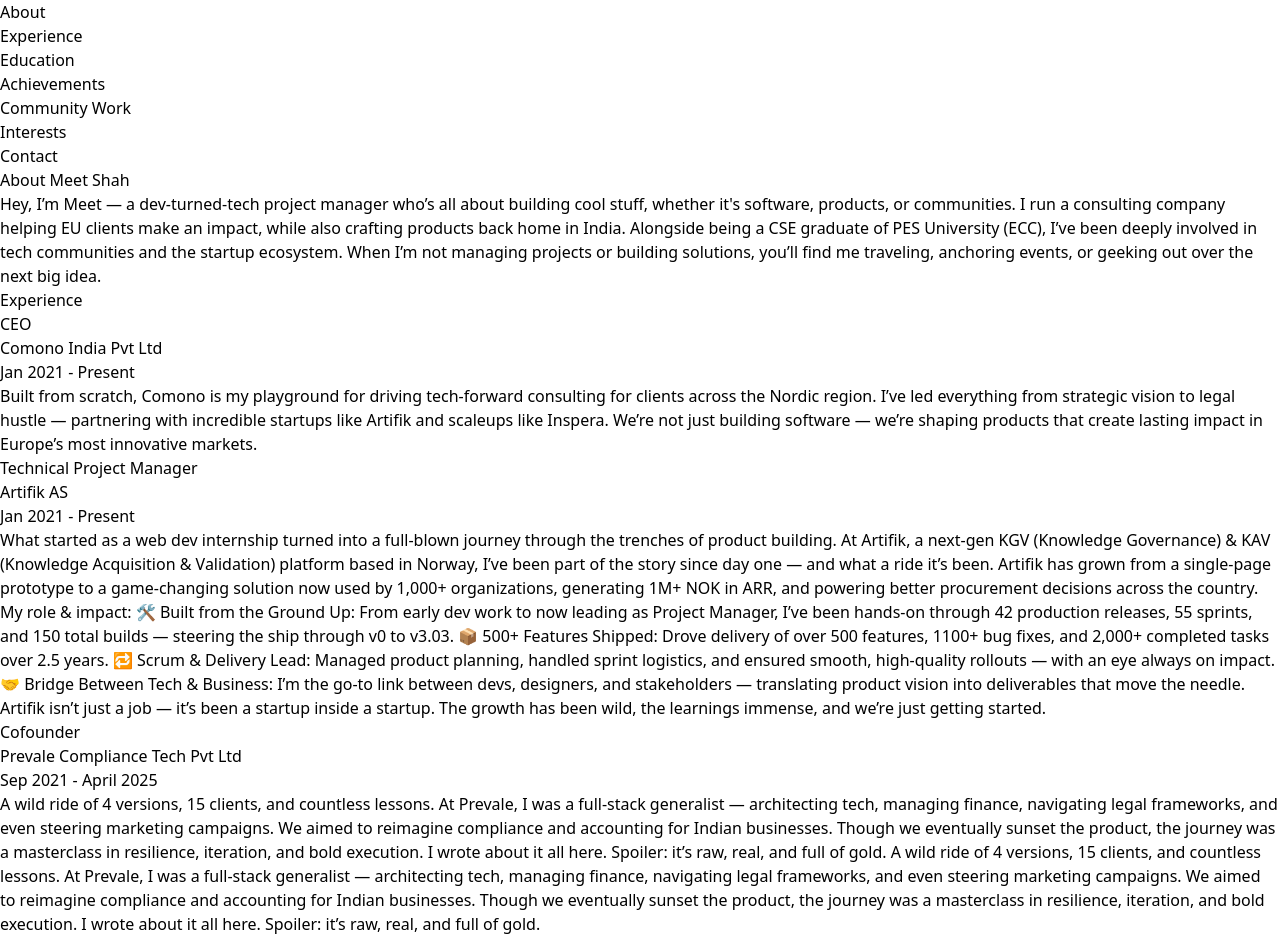
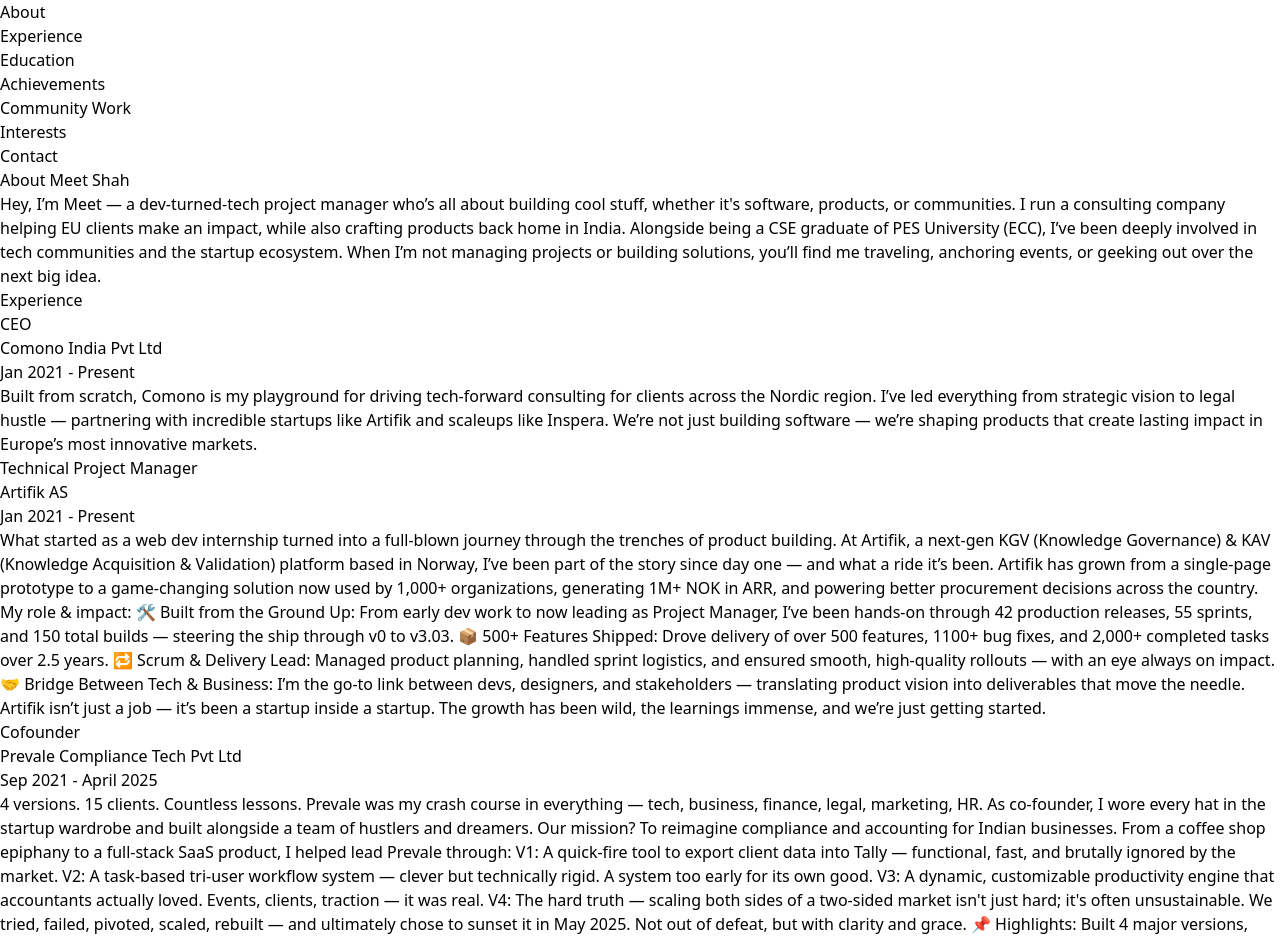
Before and after one commit to meet1906/meet1906.github.io, a React (Vite) app in the folder my-portfolio/: page / in a window 1280 px wide. Shown: the top 940 px of the page. Built offline with nearby package versions, Linux system fonts and the light colour scheme.

Commit message:
experience and about v3

```diff
--- a/my-portfolio/src/components/Experience.jsx
+++ b/my-portfolio/src/components/Experience.jsx
@@ -46,13 +46,36 @@
               <p className="text-gray-600">Prevale Compliance Tech Pvt Ltd</p>
               <p className="text-sm text-gray-500">Sep 2021 - April 2025</p>
               <p className="mt-4 text-gray-700">
-              A wild ride of 4 versions, 15 clients, and countless lessons. At Prevale, I was a full-stack generalist — architecting tech, managing finance, navigating legal frameworks, and even steering marketing campaigns.
+              4 versions. 15 clients. Countless lessons.
+Prevale was my crash course in everything — tech, business, finance, legal, marketing, HR. As co-founder, I wore every hat in the startup wardrobe and built alongside a team of hustlers and dreamers. Our mission? To reimagine compliance and accounting for Indian businesses.
 
-We aimed to reimagine compliance and accounting for Indian businesses. Though we eventually sunset the product, the journey was a masterclass in resilience, iteration, and bold execution. I wrote about it all here.
+From a coffee shop epiphany to a full-stack SaaS product, I helped lead Prevale through:
 
-Spoiler: it’s raw, real, and full of gold.
-A wild ride of 4 versions, 15 clients, and countless lessons. At Prevale, I was a full-stack generalist — architecting tech, managing finance, navigating legal frameworks, and even steering marketing campaigns. We aimed to reimagine compliance and accounting for Indian businesses. Though we eventually sunset the product, the journey was a masterclass in resilience, iteration, and bold execution. I wrote about it all here. Spoiler: it’s raw, real, and full of gold.
-</p>
+V1: A quick-fire tool to export client data into Tally — functional, fast, and brutally ignored by the market.
+
+V2: A task-based tri-user workflow system — clever but technically rigid. A system too early for its own good.
+
+V3: A dynamic, customizable productivity engine that accountants actually loved. Events, clients, traction — it was real.
+
+V4: The hard truth — scaling both sides of a two-sided market isn't just hard; it's often unsustainable.
+
+We tried, failed, pivoted, scaled, rebuilt — and ultimately chose to sunset it in May 2025. Not out of defeat, but with clarity and grace.
+
+📌 Highlights:
+
+Built 4 major versions, shipping over 500 features, 1000+ tasks, and supporting 15 active clients
+
+Led product strategy, tech architecture, and business ops end-to-end
+
+Grew from zero to a real brand in compliance tech, exploring registrations, trademarks, microsourcing, and more
+
+Documented the entire journey in a no-holds-barred Medium post
+
+Prevale taught me the most important lesson of all: building is not about hype — it's about humility, execution, and learning fast.
+
+We’re not done — just between versions.
+
+Onwards and Upwards 🚀</p>
             </div>
 
             {/* Inspera AS */}
```
